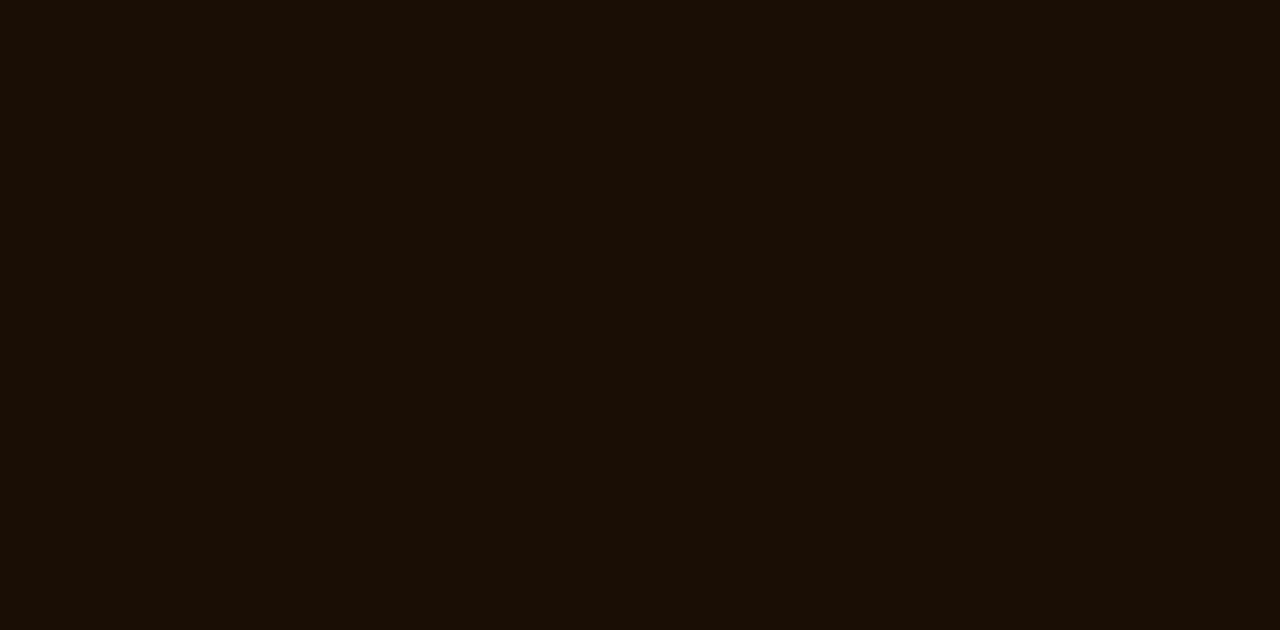
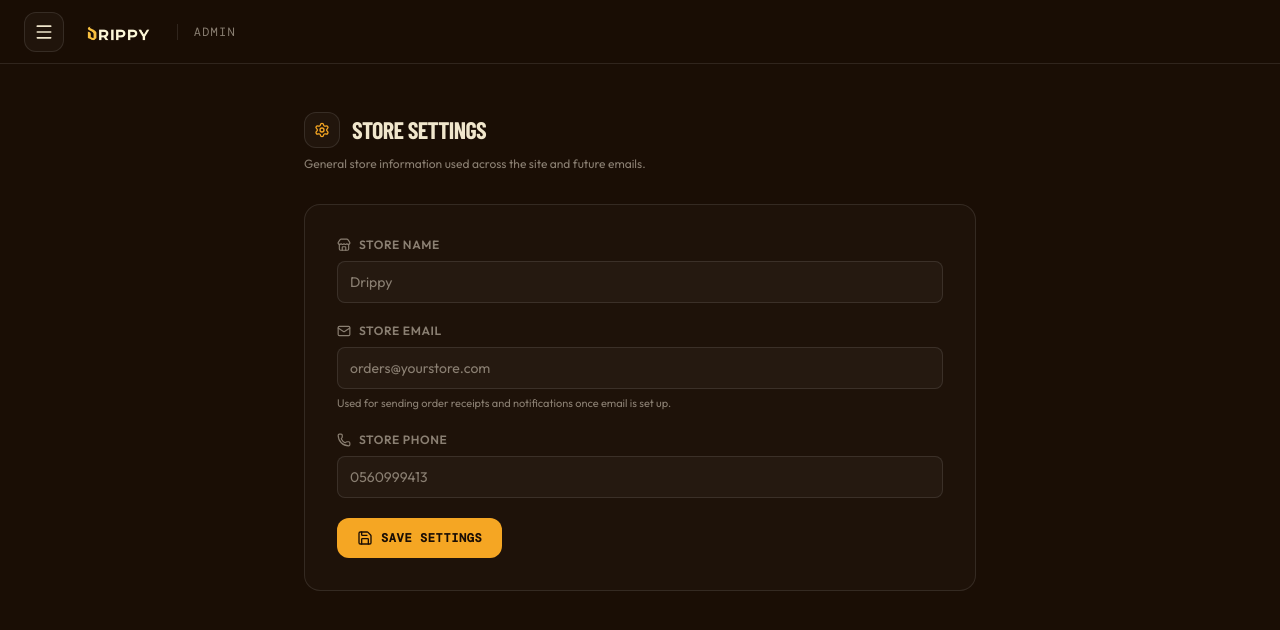
Before and after one commit to wissaleayate/drippy, a React (Vite) app: page /admin/settings in a window 1280 px wide. Before the commit this address had no page. Shown: the top 630 px of the page. Built offline with nearby package versions, Linux system fonts and the light colour scheme; no server answers; sample sign-in values are in the browser's storage; a web font is replaced by a local one.

Commit message:
Redesign admin panel with sidebar, top bar, and settings page

```diff
--- a/src/App.tsx
+++ b/src/App.tsx
@@ -31,6 +31,7 @@ const ProductDetailsPage = lazy(() => import('./pages/ProductDetails/ProductDeta
 const ProfilePage = lazy(() => import('./pages/Profile/Profile'));
 const AdminOrders = lazy(() => import('./pages/Admin/AdminOrders'));
 const AdminLogin = lazy(() => import('./pages/Admin/AdminLogin'));
+const AdminSettings = lazy(() => import('./pages/Admin/AdminSettings'));
 const AdminTracking = lazy(() => import('./pages/tracking/AdminTracking'));
 
 function PageLoader() {
@@ -123,7 +124,16 @@ export default function App() {
               </AdminRoute>
             }
           />
-
+          <Route
+            path="/admin/settings"
+            element={
+              <AdminRoute>
+                <AdminLayout>
+                  <AdminSettings />
+                </AdminLayout>
+              </AdminRoute>
+            }
+          />
           <Route path="/products" element={<ProductsPage />} />
           <Route path="/tracking" element={<TrackingPage />} />
           <Route path="/shipping" element={<ShippingPage />} />
--- a/src/components/AdminLayout.tsx
+++ b/src/components/AdminLayout.tsx
@@ -1,21 +1,26 @@
-import { type ReactNode } from 'react';
+import { type ReactNode, useState } from 'react';
 import { Link, useLocation, useNavigate } from 'react-router-dom';
 import { Package, ShoppingBag, Truck, Tag, Settings, LogOut, LayoutDashboard, Menu, X } from 'lucide-react';
-import { useState } from 'react';
-
-const NAV_ITEMS = [
-  { label: 'Dashboard', path: '/admin', icon: LayoutDashboard },
-  { label: 'Products', path: '/admin', icon: Package }, // still on main page for now
-  { label: 'Orders', path: '/admin/orders', icon: ShoppingBag },
-  { label: 'Shipment Tracking', path: '/admin/tracking', icon: Truck },
-  { label: 'Delivery Rates', path: '/admin', icon: Tag }, // still on main page for now
-  { label: 'Settings', path: '/admin/settings', icon: Settings },
-];
+import logo from '../imports/drippy logo.png';
 
 export default function AdminLayout({ children }: { children: ReactNode }) {
   const location = useLocation();
   const navigate = useNavigate();
-  const [mobileOpen, setMobileOpen] = useState(false);
+  const [sidebarOpen, setSidebarOpen] = useState(false);
+
+  const isAdminHome = location.pathname === '/admin';
+  const hash = location.hash;
+
+  const NAV_ITEMS = [
+    { label: 'Dashboard', to: '/admin', isActive: isAdminHome && !hash },
+    { label: 'Products', to: '/admin#products-heading', isActive: isAdminHome && hash === '#products-heading' },
+    { label: 'Delivery Rates', to: '/admin#delivery-heading', isActive: isAdminHome && hash === '#delivery-heading' },
+    { label: 'Orders', to: '/admin/orders', isActive: location.pathname === '/admin/orders' },
+    { label: 'Shipment Tracking', to: '/admin/tracking', isActive: location.pathname === '/admin/tracking' },
+    { label: 'Settings', to: '/admin/settings', isActive: location.pathname === '/admin/settings' },
+  ];
+
+  const ICONS = [LayoutDashboard, Package, Tag, ShoppingBag, Truck, Settings];
 
   const handleLogout = () => {
     localStorage.removeItem('isAdmin');
@@ -23,37 +28,52 @@ export default function AdminLayout({ children }: { children: ReactNode }) {
     navigate('/admin/login');
   };
 
+  const handleNavClick = (to: string) => {
+    setSidebarOpen(false);
+    // If navigating to an anchor on the current page, scroll to it manually
+    const [path, hashPart] = to.split('#');
+    if (hashPart && location.pathname === path) {
+      setTimeout(() => {
+        document.getElementById(hashPart)?.scrollIntoView({ behavior: 'smooth' });
+      }, 50);
+    }
+  };
+
   return (
-    <div className="min-h-screen bg-ink text-bone flex">
-      {/* Mobile toggle */}
-      <button
-        onClick={() => setMobileOpen(!mobileOpen)}
-        className="lg:hidden fixed top-4 left-4 z-50 h-10 w-10 flex items-center justify-center rounded-xl bg-zinc border border-white/10 text-bone"
-      >
-        {mobileOpen ? <X className="w-5 h-5" /> : <Menu className="w-5 h-5" />}
-      </button>
+    <div className="min-h-screen bg-ink text-bone">
+      {/* Admin top bar */}
+      <header className="fixed top-0 left-0 right-0 z-[60] h-16 flex items-center gap-4 px-4 sm:px-6 bg-[rgba(26,14,5,0.97)] backdrop-blur-xl border-b border-white/10">
+        <button
+          onClick={() => setSidebarOpen(!sidebarOpen)}
+          className="h-10 w-10 flex items-center justify-center rounded-xl bg-white/[0.03] border border-white/10 text-bone hover:border-volt/40 transition-all cursor-pointer shrink-0"
+          aria-label={sidebarOpen ? 'Close admin menu' : 'Open admin menu'}
+        >
+          {sidebarOpen ? <X className="w-5 h-5" /> : <Menu className="w-5 h-5" />}
+        </button>
+        <Link to="/" className="flex items-center h-full overflow-hidden">
+          <img src={logo} alt="Drippy" className="h-24 w-auto object-contain -my-4" />
+        </Link>
+        <span className="text-xs font-mono uppercase tracking-widest text-ash border-l border-white/10 pl-4 ml-1 hidden sm:inline">
+          Admin
+        </span>
+      </header>
 
-      {/* Sidebar */}
+      {/* Sidebar (slide-out panel) */}
       <aside
-        className={`fixed lg:sticky top-0 left-0 h-screen w-64 shrink-0 bg-zinc border-r border-white/10 flex flex-col z-40 transition-transform duration-300 ${
-          mobileOpen ? 'translate-x-0' : '-translate-x-full lg:translate-x-0'
+        className={`fixed top-16 left-0 h-[calc(100vh-4rem)] w-72 bg-zinc border-r border-white/10 flex flex-col z-[55] transition-transform duration-300 ${
+          sidebarOpen ? 'translate-x-0' : '-translate-x-full'
         }`}
       >
-        <div className="p-6 border-b border-white/5">
-          <h1 className="text-lg font-black font-display uppercase tracking-tight text-volt">Drippy Admin</h1>
-        </div>
-
-        <nav className="flex-1 p-3 flex flex-col gap-1 overflow-y-auto">
-          {NAV_ITEMS.map((item) => {
-            const isActive = location.pathname === item.path;
-            const Icon = item.icon;
+        <nav className="flex-1 p-3 flex flex-col gap-1 overflow-y-auto pt-4">
+          {NAV_ITEMS.map((item, i) => {
+            const Icon = ICONS[i];
             return (
               <Link
                 key={item.label}
-                to={item.path}
-                onClick={() => setMobileOpen(false)}
+                to={item.to}
+                onClick={() => handleNavClick(item.to)}
                 className={`flex items-center gap-3 px-4 py-2.5 rounded-xl text-sm font-semibold transition-all ${
-                  isActive
+                  item.isActive
                     ? 'bg-volt/10 text-volt border border-volt/20'
                     : 'text-ash hover:text-bone hover:bg-white/[0.04]'
                 }`}
@@ -76,16 +96,16 @@ export default function AdminLayout({ children }: { children: ReactNode }) {
         </div>
       </aside>
 
-      {/* Overlay for mobile */}
-      {mobileOpen && (
+      {/* Overlay */}
+      {sidebarOpen && (
         <div
-          className="lg:hidden fixed inset-0 bg-ink/70 backdrop-blur-sm z-30"
-          onClick={() => setMobileOpen(false)}
+          className="fixed top-16 inset-x-0 bottom-0 bg-ink/70 backdrop-blur-sm z-[50]"
+          onClick={() => setSidebarOpen(false)}
         />
       )}
 
       {/* Main content */}
-      <main className="flex-1 min-w-0">{children}</main>
+      <main className="pt-16">{children}</main>
     </div>
   );
 }
--- /dev/null
+++ b/src/pages/Admin/AdminSettings.tsx
@@ -0,0 +1,128 @@
+import { useState, useEffect } from 'react';
+import { Settings, Save, Mail, Phone, Store } from 'lucide-react';
+
+interface StoreSettingsData {
+  store_email: string;
+  store_phone: string;
+  store_name: string;
+}
+
+export default function AdminSettings() {
+  const [settings, setSettings] = useState<StoreSettingsData>({
+    store_email: '',
+    store_phone: '',
+    store_name: '',
+  });
+  const [isLoading, setIsLoading] = useState(true);
+  const [isSaving, setIsSaving] = useState(false);
+  const [message, setMessage] = useState('');
+
+  useEffect(() => {
+    fetch('http://127.0.0.1:5000/settings')
+      .then((res) => res.json())
+      .then((data) => {
+        setSettings(data);
+        setIsLoading(false);
+      })
+      .catch((err) => {
+        console.error('Failed to load settings:', err);
+        setIsLoading(false);
+      });
+  }, []);
+
+  const handleSave = async (e: React.FormEvent) => {
+    e.preventDefault();
+    setIsSaving(true);
+    try {
+      const res = await fetch('http://127.0.0.1:5000/settings', {
+        method: 'POST',
+        headers: { 'Content-Type': 'application/json' },
+        body: JSON.stringify(settings),
+      });
+      if (!res.ok) throw new Error(`Server responded ${res.status}`);
+      setMessage('Settings saved successfully.');
+      setTimeout(() => setMessage(''), 3000);
+    } catch (err) {
+      console.error('Failed to save settings:', err);
+      setMessage('Failed to save settings. Is the backend running?');
+    } finally {
+      setIsSaving(false);
+    }
+  };
+
+  return (
+    <div className="min-h-screen bg-ink text-bone p-4 sm:p-6 md:p-12 pt-20 sm:pt-24">
+      <div className="max-w-2xl mx-auto">
+        <div className="flex items-center gap-3 mb-2">
+          <div className="h-9 w-9 rounded-xl bg-white/[0.03] border border-white/10 flex items-center justify-center text-volt">
+            <Settings className="w-4 h-4" />
+          </div>
+          <h1 className="text-2xl font-black font-display uppercase tracking-tight">Store Settings</h1>
+        </div>
+        <p className="text-xs text-ash mb-8">General store information used across the site and future emails.</p>
+
+        {isLoading ? (
+          <p className="text-sm text-ash">Loading...</p>
+        ) : (
+          <form onSubmit={handleSave} className="p-6 sm:p-8 rounded-2xl border border-white/10 bg-white/[0.02] flex flex-col gap-5">
+            <div>
+              <label className="text-xs font-bold text-ash uppercase tracking-wider mb-2 flex items-center gap-2">
+                <Store className="w-3.5 h-3.5" /> Store Name
+              </label>
+              <input
+                type="text"
+                value={settings.store_name}
+                onChange={(e) => setSettings((s) => ({ ...s, store_name: e.target.value }))}
+                placeholder="Drippy"
+                className="w-full px-3 py-2.5 rounded-lg bg-white/[0.03] border border-white/10 text-sm text-bone placeholder:text-ash focus:outline-none focus:border-volt/50"
+              />
+            </div>
+
+            <div>
+              <label className="text-xs font-bold text-ash uppercase tracking-wider mb-2 flex items-center gap-2">
+                <Mail className="w-3.5 h-3.5" /> Store Email
+              </label>
+              <input
+                type="email"
+                value={settings.store_email}
+                onChange={(e) => setSettings((s) => ({ ...s, store_email: e.target.value }))}
+                placeholder="orders@yourstore.com"
+                className="w-full px-3 py-2.5 rounded-lg bg-white/[0.03] border border-white/10 text-sm text-bone placeholder:text-ash focus:outline-none focus:border-volt/50"
+              />
+              <p className="text-[11px] text-ash mt-1.5">Used for sending order receipts and notifications once email is set up.</p>
+            </div>
+
+            <div>
+              <label className="text-xs font-bold text-ash uppercase tracking-wider mb-2 flex items-center gap-2">
+                <Phone className="w-3.5 h-3.5" /> Store Phone
+              </label>
+              <input
+                type="tel"
+                inputMode="numeric"
+                value={settings.store_phone}
+                onChange={(e) => setSettings((s) => ({ ...s, store_phone: e.target.value.replace(/[^0-9]/g, '') }))}
+                placeholder="0560999413"
+                className="w-full px-3 py-2.5 rounded-lg bg-white/[0.03] border border-white/10 text-sm text-bone placeholder:text-ash focus:outline-none focus:border-volt/50"
+              />
+            </div>
+
+            {message && (
+              <p className={`text-xs font-semibold ${message.includes('Failed') ? 'text-rose-400' : 'text-volt'}`}>
+                {message}
+              </p>
+            )}
+
+            <button
+              type="submit"
+              disabled={isSaving}
+              className="self-start flex items-center gap-2 px-5 py-3 rounded-xl bg-volt text-ink text-xs font-mono font-bold uppercase tracking-wider hover:bg-bone transition-all cursor-pointer disabled:opacity-50"
+            >
+              <Save className="w-4 h-4" />
+              {isSaving ? 'Saving...' : 'Save Settings'}
+            </button>
+          </form>
+        )}
+      </div>
+    </div>
+  );
+}
```
Also changed, not shown: src/pages/Admin/admin.tsx (+6 -49 lines), 4 other files (tests, documents, lock files or other folders).
